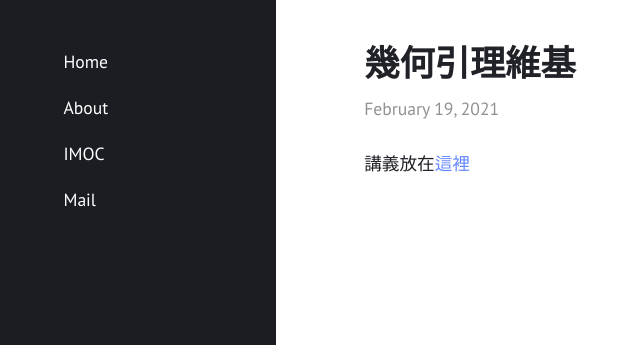
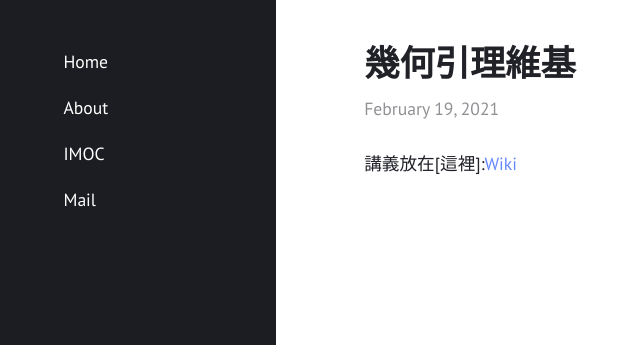
Before and after one commit to Permutation-Chang/Permutation-Chang.github.io, a Jekyll site: the page built from _posts/2021-02-19-geometrylemmawiki.md, in a window 1280 px wide. Shown: the top 345 px of the page, without its empty margins (15-655 px from the left). Built offline with Jekyll 4.4.1, drawn with Linux system fonts in a browser that asks for light colours.

Commit message:
Update 2021-02-19-geometrylemmawiki.md

```diff
--- a/_posts/2021-02-19-geometrylemmawiki.md
+++ b/_posts/2021-02-19-geometrylemmawiki.md
@@ -3,6 +3,6 @@ title:  "幾何引理維基"
 layout: post
 ---
 
-講義放在[這裡][Wiki]
+講義放在[這裡]:[Wiki]
 
 [Wiki]:/Permutation line.pdf
```
